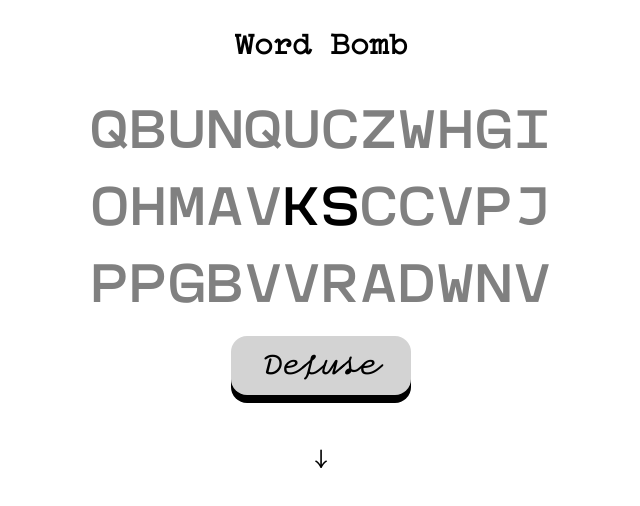
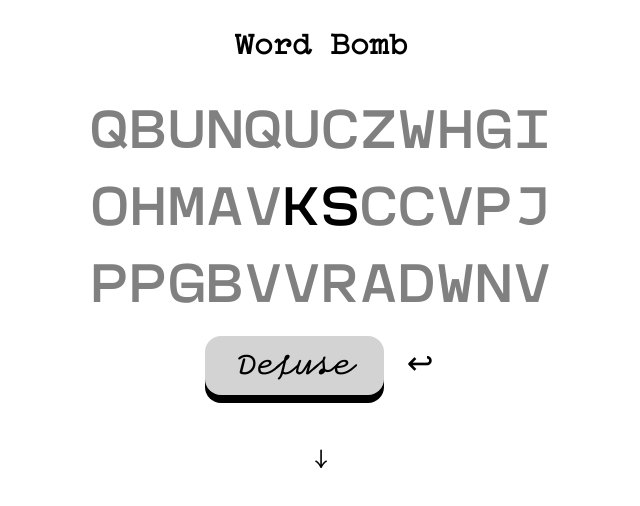
Before and after one commit to emendoza2/word-splat, a SvelteKit app: page /game in a window 1280 px wide. Both pictures are taken after a click on the button "Resume". Shown: the top 506 px of the page, without its empty margins (319-959 px from the left). Built offline with nearby package versions, Linux system fonts and the light colour scheme.

Commit message:
Undo button

```diff
--- a/src/routes/game/+page.svelte
+++ b/src/routes/game/+page.svelte
@@ -33,6 +33,7 @@
     const chooseNgram = () => choose(subset); // todo: convert to partial
 
 	let ngram: string;
+    let ngramHistory: string[] = [];
 	let hiddenWord: string;
 
     // Game state tracking
@@ -54,10 +55,18 @@
 	}
 	function reset() {
 		cancelDeathTimer();
+        if (ngram) ngramHistory = [...ngramHistory, ngram];
+        console.log(ngramHistory)
 		ngram = chooseNgram();
 		gameState = GameState.Guessing;
 		startDeathTimer();
 	}
+    function undo() {
+        if (ngramHistory.length > 0) {
+            ngram = ngramHistory[ngramHistory.length - 1];
+            ngramHistory = ngramHistory.slice(0, ngramHistory.length - 1);
+        }
+    }
 	function getWordForNgram(ngram: string) {
 		const regexp = new RegExp(ngram);
 		console.log(wordList.filter((word) => regexp.test(word)).slice(0, 10));
@@ -96,6 +105,9 @@
 		</div>
 		<p>
 			<button class="defuse-button" on:click={reset}>Defuse</button>
+            {#if ngramHistory.length > 0}
+                <button class="undo-button" on:click={undo}>↩</button>
+            {/if}
 		</p>
 		<p>↓</p>
 	{/if}
@@ -105,14 +117,17 @@
 			<RandomText length={Math.floor((nChars - hiddenWord.length) / 2)} letters={xletters} /><span
 				class="ngram"><HighlightWord word={hiddenWord} substring={ngram} /></span
 			><RandomText
-				length={nChars - hiddenWord.length - Math.floor((nChars - hiddenWord.length) / 2)}
+				length={nChars - hiddenWord.length - Math.abs(Math.floor((nChars - hiddenWord.length) / 2))}
 				letters={xletters}
 			/>
 			<br />
 			<RandomText length={Math.max(nChars, hiddenWord.length)} letters={xletters} />
 		</div>
-		<p>
+		<p class="button-container">
 			<button class="resume-button" on:click={reset}>Resume</button>
+            {#if ngramHistory.length > 0}
+                <button class="undo-button" on:click={undo}>↩</button>
+            {/if}
 		</p>
 		<p>:(</p>
 	{/if}
@@ -175,6 +190,9 @@
 		transform: translateY(0rem);
 		box-shadow: none;
 	}
+    .button-container {
+        position: relative;
+    }
 	.resume-button {
 		font-size: 1em;
 		font-family: 'Compagnon Bold';
@@ -187,6 +205,15 @@
 		background-color: black;
 		color: white;
 	}
+    .undo-button {
+        box-shadow: none;
+        background-color: transparent;
+        font-size: 2rem;
+        padding: 0.2rem;
+    }
+    .undo-button:hover, .undo-button:active {
+        background-color: transparent;
+    }
 	.defuse-button {
 		font-size: 1em;
 		background-color: lightgray;
@@ -210,7 +237,7 @@
 		left: 0;
 		right: 0;
 		bottom: 0;
-		overflow: hidden;
+		/* overflow: hidden; */
 		height: 100vh;
 		text-align: center;
 		font-size: 2em;
--- a/src/routes/game/RandomText.svelte
+++ b/src/routes/game/RandomText.svelte
@@ -12,7 +12,6 @@
 		return new Array(length).fill(null).map(fn);
 	}
 	const chooseRandomLetter = () => choose<string>(letters);
-    $: console.log("Len", length);
 	$: randomLetters = (length > 0 && (length % 1) == 0) ? listGenerator(length, chooseRandomLetter) : [];
 	function randomInt(start: number, end?: number) {
 		if (!end) {
```
